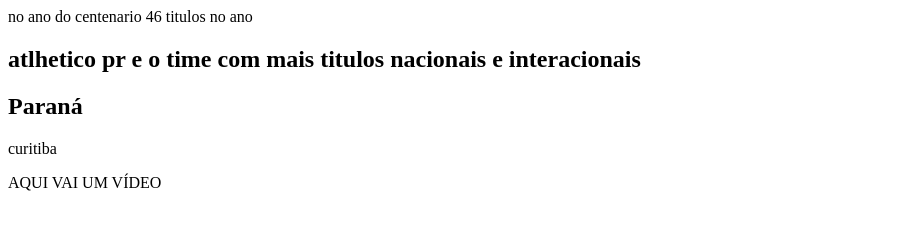
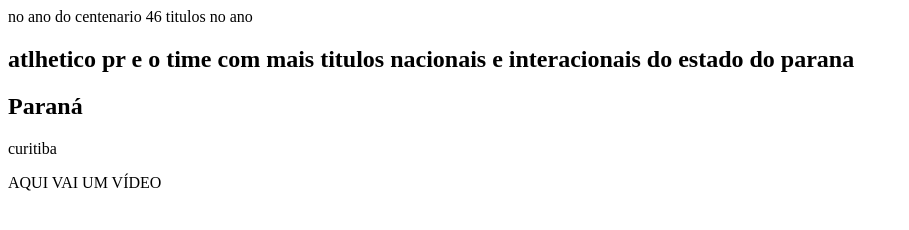
Before and after one commit to matheusviveiro/clube-atlhetico-pr, a plain HTML site: page index.html in a window 1280 px wide. Shown: the whole page, without its empty margins (0-909 px from the left). Drawn offline with Linux system fonts and the light colour scheme.

Commit message:
Update index.html

```diff
--- a/index.html
+++ b/index.html
@@ -13,7 +13,7 @@
     <header>no ano do centenario 46 titulos no ano</header>
     <section>
         <div>
-            <h1>atlhetico pr e o time com mais titulos nacionais e interacionais</h1>
+            <h1>atlhetico pr e o time com mais titulos nacionais e interacionais do estado do parana</h1>
             <h2> Paraná</h2>
             <p>curitiba</p>
         </div>
```
